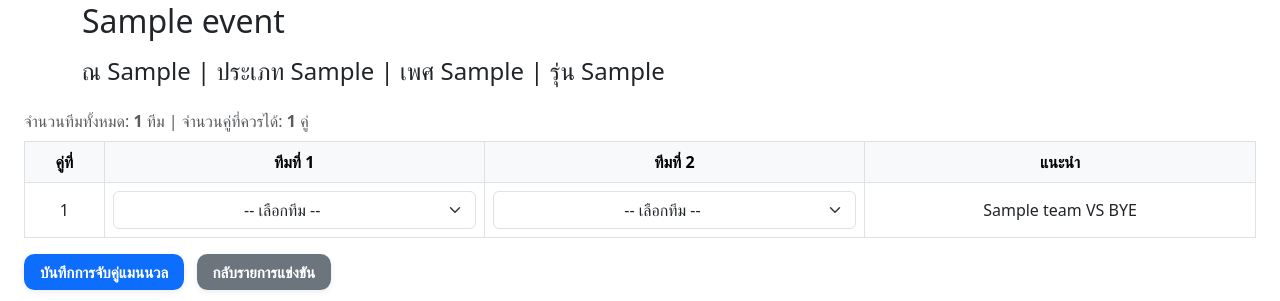
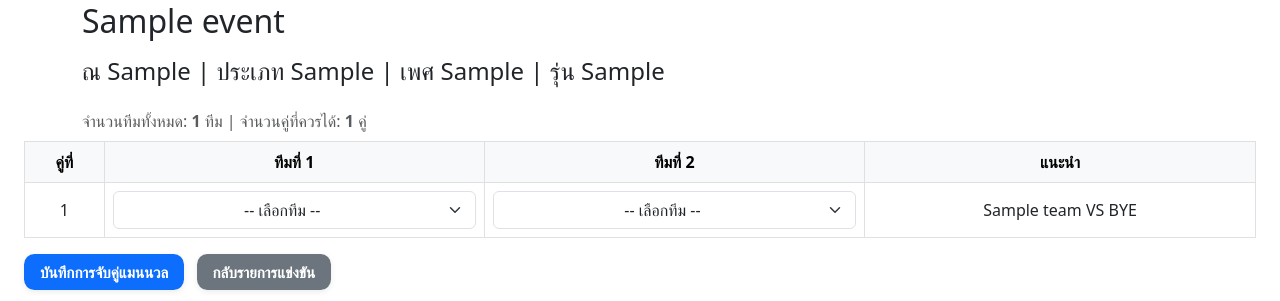
Before and after one commit to Dekchairukna/tournoi-petanque, a Flask app: page /event/1/manual_pairing/1 in a window 1280 px wide. Shown: the part 155-456 px from the top of the page. Run offline with Flask 3, Linux system fonts and the light colour scheme; a user stored in the database is signed in; tables that the repository leaves empty hold one stand-in row (values such as "Sample post"); some libraries are stand-ins or nearby versions.

Commit message:
Update admin_manual_pairings.html

```diff
--- a/templates/admin_manual_pairings.html
+++ b/templates/admin_manual_pairings.html
@@ -59,7 +59,7 @@
   <form method="POST" id="manualPairForm" >
     <input type="hidden" name="selected_round" value="{{ selected_round }}">
 
-    <div class="d-flex justify-content-between align-items-center mb-2">
+    <div class="d-flex justify-content-between align-items-center mb-2 container my-4">
       <p class="text-muted mb-0">
         จำนวนทีมทั้งหมด: <strong>{{ teams|length }}</strong> ทีม |
         จำนวนคู่ที่ควรได้: <strong>{{ pairings_count }}</strong> คู่
```
